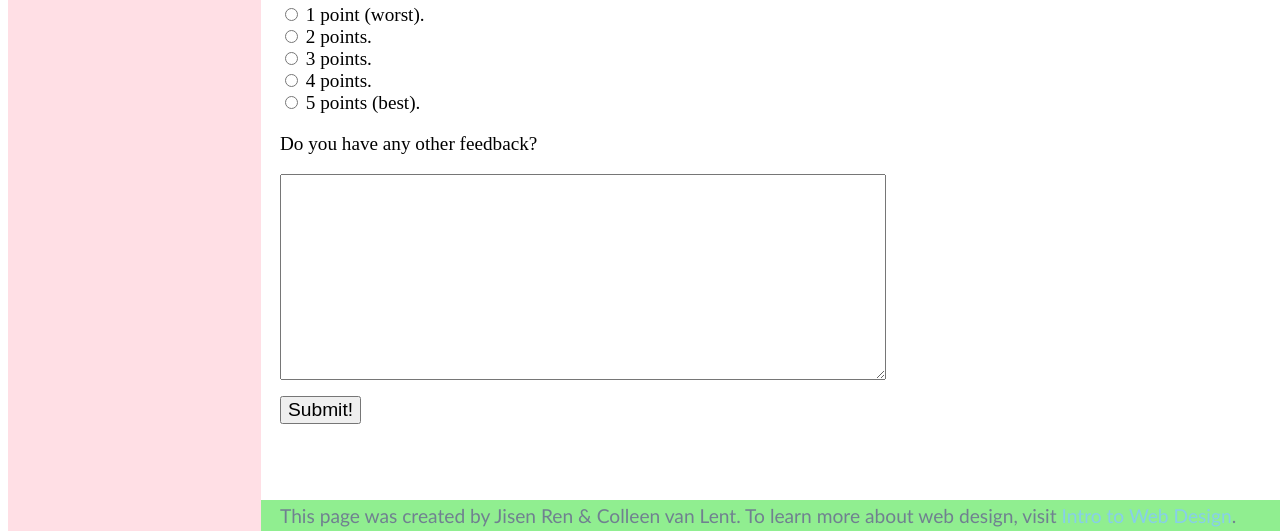
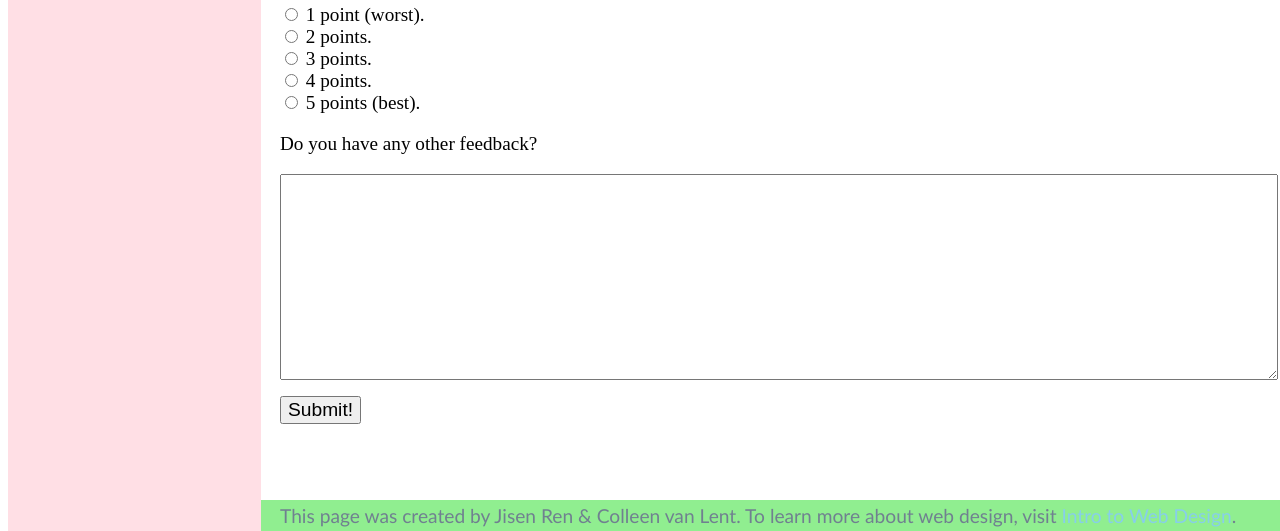
Before and after one commit to JisenRen/portfolio, a plain HTML site: page feedback.html in a window 1280 px wide. Shown: the part 269-800 px from the top of the page. Drawn offline with Linux system fonts and the light colour scheme.

Commit message:
modified threshold...

```diff
--- a/css/style.css
+++ b/css/style.css
@@ -1,4 +1,4 @@
-@media screen and (max-width: 600px) {
+@media screen and (max-width: 1200px) {
     body {
         margin: 0;
         padding: 0;
@@ -134,7 +134,7 @@
         display: block;
     }
 }
-@media screen and (min-width: 601px) {
+@media screen and (min-width: 1200px) {
     header {
         width: 100%;
         background-image: url("../img/Bliss.jpg");
@@ -261,7 +261,7 @@
         font-size: 1em;
     }
     textarea#review-txt {
-        width: 600px;
+        width: 100%;
         height: 200px;
         font-size: 1em;
         display: block;
```
